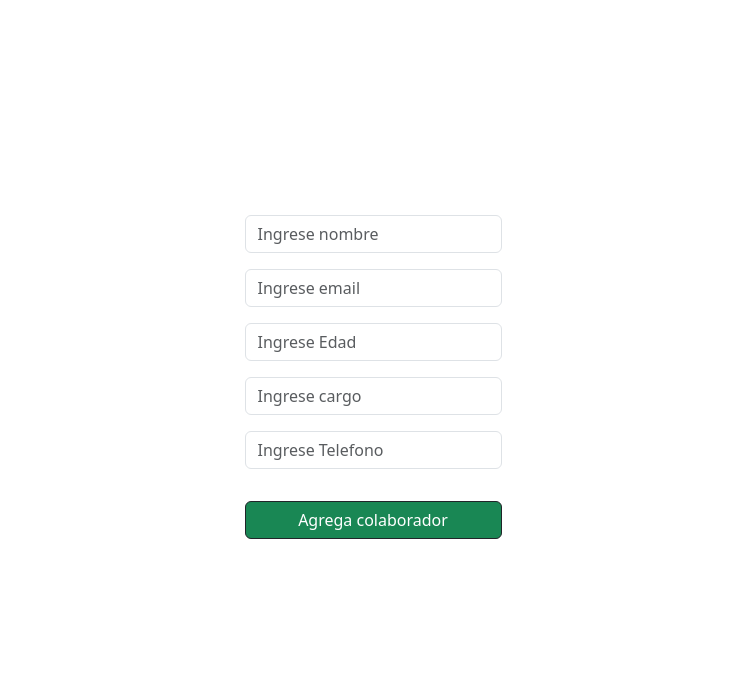
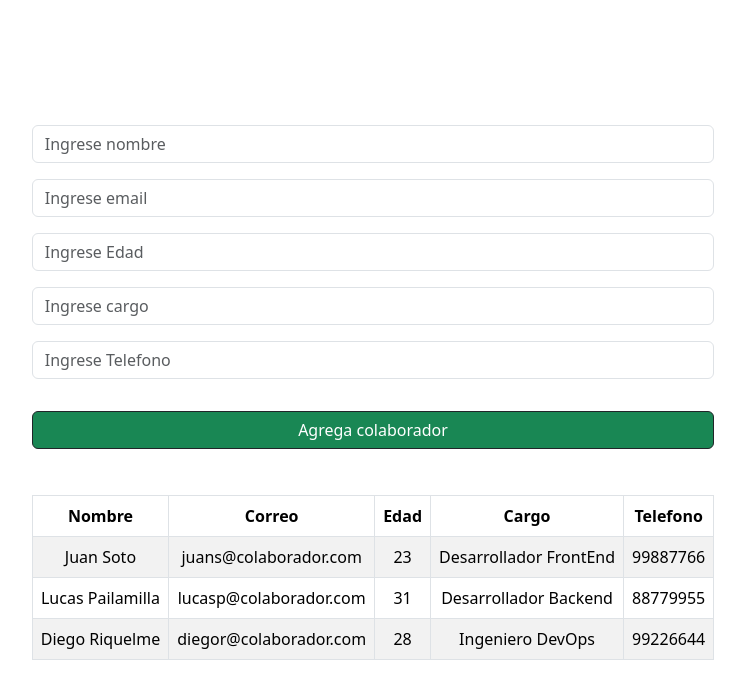
Before and after one commit to fvaldivieso21/Desafio-3, a React (Vite) app: page / in a window 1280 px wide. Shown: the top 698 px of the page, without its empty margins (267-1012 px from the left). Built offline with nearby package versions, Linux system fonts and the light colour scheme.

Commit message:
agregar colaborador
Agregar colaborador y desplegar tabla con lista

```diff
--- a/src/App.jsx
+++ b/src/App.jsx
@@ -1,12 +1,18 @@
+import { useState } from 'react'
 import './App.css'
 import Formulario from './components/Formulario'
+import { BaseColaboradores } from "../src/assets/js/BaseColaboradores.js";
+import Listado from './components/Listado';
 
 function App() {
 
+  const [lista, setLista] = useState(BaseColaboradores);
 
   return (
     <>
-      <Formulario/>
+      <Formulario lista={lista} setLista={setLista}/>
+
+      <Listado lista={lista}/>
     </>
   )
 }
--- a/src/components/Formulario.jsx
+++ b/src/components/Formulario.jsx
@@ -9,7 +9,7 @@ import Alert from "./Alert";
 
 
 
-const Formulario = () => {
+const Formulario = ({lista,setLista}) => {
 
   const [nombre, setNombre] = useState("");
   const [email, setEmail] = useState("");
@@ -29,10 +29,16 @@ const Formulario = () => {
     e.preventDefault();
     if (!nombre == '' && !email == '' && !edad == 0 && !cargo == '' && !telefono == 0) {
       if (validarEmail(email)) {
-
-
-        setError("Las contraseñas no coinciden");
-        setColor('red');
+        const id = lista.length + 1;
+        const newList = [...lista,{id: id, nombre: nombre, correo: email, edad: edad, cargo: cargo, telefono: telefono}]
+        setLista(newList);
+        setNombre("");
+        setEmail("");
+        setEdad("");
+        setCargo("");
+        setTelefono("");
+        setError("Colaborador agregado!");
+        setColor('green');
         }else {
         setError("El formato del Email es incorrecto");
         setColor('red');
--- a/src/components/Listado.jsx
+++ b/src/components/Listado.jsx
@@ -0,0 +1,39 @@
+import React, { useState } from "react";
+import { Table } from "react-bootstrap";
+import { BaseColaboradores } from "../assets/js/BaseColaboradores";
+
+
+
+function Listado(props) {
+
+  const {lista} = props;
+
+  return (
+
+    <Table striped bordered hover>
+      <thead>
+        <tr>
+          <th>Nombre</th>
+          <th>Correo</th>
+          <th>Edad</th>
+          <th>Cargo</th>
+          <th>Telefono</th>
+        </tr>
+      </thead>
+      <tbody>
+        {lista.map( tarea =>
+        <tr key={tarea.id}>
+          <td>{tarea.nombre}</td>
+          <td>{tarea.correo}</td>
+          <td>{tarea.edad}</td>
+          <td>{tarea.cargo}</td>
+          <td>{tarea.telefono}</td>
+        </tr>
+        )}
+      </tbody>
+    </Table>
+
+  )
+}
+
+export default Listado;
```
Also changed, not shown: src/components/Buscador.jsx (+13 -0 lines).
